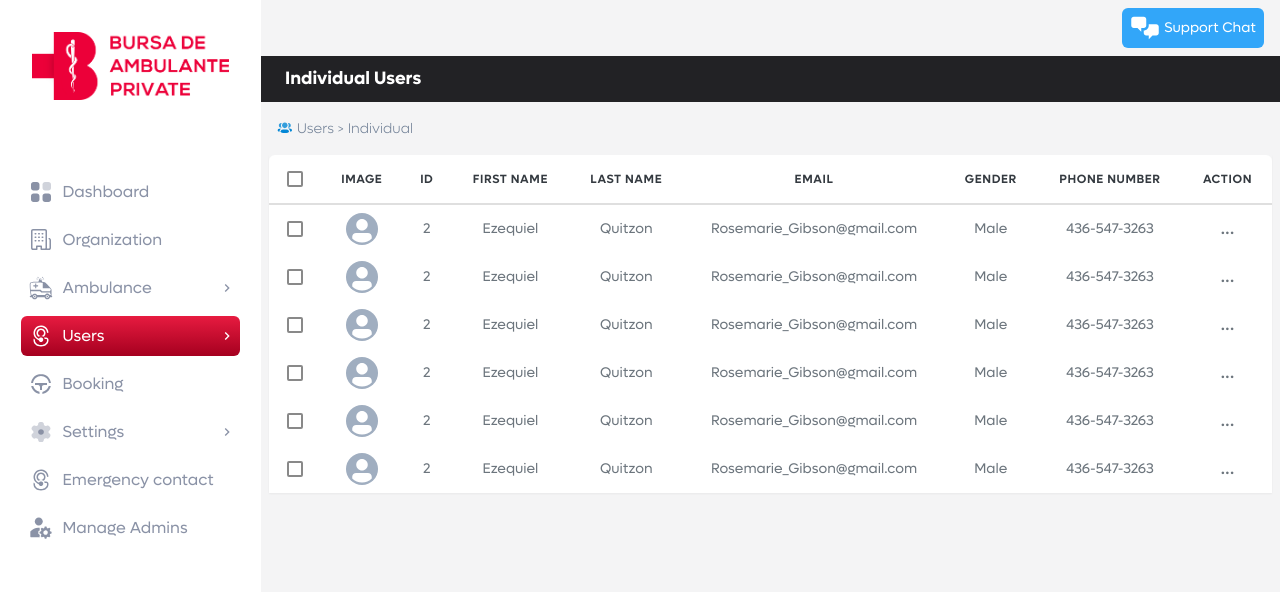
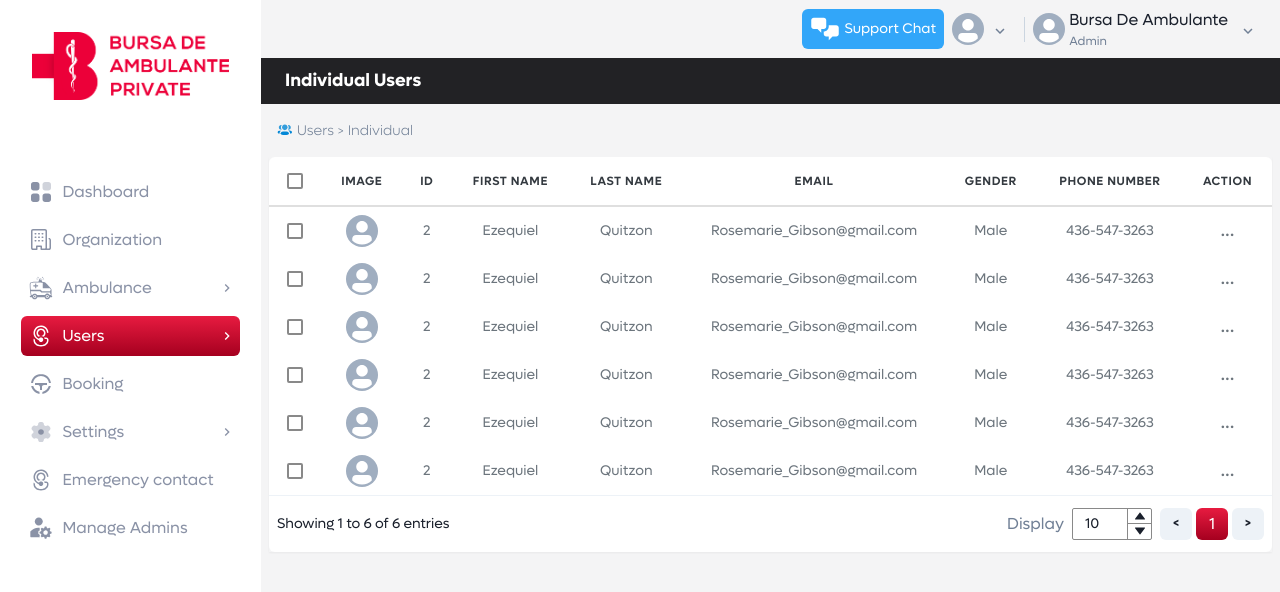
Before and after one commit to Zain-ul-din/bap-admin, a React (Vite) app: page /users in a window 1280 px wide. Shown: the top 592 px of the page. Built offline with nearby package versions, Linux system fonts and the light colour scheme.

Commit message:
added: dashboard rest of the content

```diff
--- a/src/components/layouts/DashboardLayout.tsx
+++ b/src/components/layouts/DashboardLayout.tsx
@@ -1,13 +1,16 @@
 import {
+  Avatar,
   Box,
   Button,
   ButtonProps,
   Collapse,
   Flex,
   Image,
+  Stack,
   useDisclosure,
   useMediaQuery,
   useTimeout,
+  Text,
 } from '@chakra-ui/react';
 import { ReactNode, useEffect, useState } from 'react';
 import OrganizationIcon from '../icons/OrganizationIcon';
@@ -21,7 +24,7 @@ import SettingIcons from '../icons/SettingsIcon';
 import CategoryIcon from '../icons/CategoryIcon';
 import FluentSupportIcon from '../icons/FluentSupportIcon';
 import ChatIcon from '../icons/ChatIcon';
-import { ChevronRightIcon, CloseIcon, HamburgerIcon } from '@chakra-ui/icons';
+import { ChevronDownIcon, ChevronRightIcon, CloseIcon, HamburgerIcon } from '@chakra-ui/icons';
 import { useLocation, Link } from 'react-router-dom';
 import ManageIcons from '../icons/ManageIcon';
 
@@ -66,7 +69,7 @@ export default function DashboardLayout({ children }: { children?: ReactNode })
         overflowY={'auto'}
       >
         {/* top header */}
-        <Flex w={'100%'} p={'1rem'} py={2}>
+        <Flex w={'100%'} p={'1rem'} py={2} gap={2} alignItems={'center'}>
           {isMdScreen && (
             <Button colorScheme="red" onClick={() => setIsOpen(true)}>
               <HamburgerIcon />
@@ -79,9 +82,35 @@ export default function DashboardLayout({ children }: { children?: ReactNode })
                   marginRight: '4px',
                 }}
               />
-              Support Chat
+              {!isMdScreen && 'Support Chat'}
             </Button>
           </Link>
+
+          <Flex alignItems={'center'}>
+            <Avatar size={'sm'} />
+            <Button size={'sm'} variant={'unstyled'} color={'gray.500'}>
+              <ChevronDownIcon fontWeight={'bold'} fontSize={'lg'} />
+            </Button>
+          </Flex>
+
+          <Flex w={'1px'} h={'25px'} bg={'gray.300'}></Flex>
+
+          <Flex alignItems={'center'} gap={1}>
+            <Avatar size={'sm'} />
+            {!isMdScreen && (
+              <Stack spacing={'-6px'}>
+                <Text fontWeight={'normal'} fontSize={'md'}>
+                  Bursa De Ambulante
+                </Text>
+                <Text color={'gray.500'} fontSize={'xs'}>
+                  Admin
+                </Text>
+              </Stack>
+            )}
+            <Button size={'sm'} variant={'unstyled'} color={'gray.500'}>
+              <ChevronDownIcon fontWeight={'bold'} fontSize={'lg'} />
+            </Button>
+          </Flex>
         </Flex>
         {children}
       </Flex>
--- a/src/components/shared/PaginationTable.tsx
+++ b/src/components/shared/PaginationTable.tsx
@@ -1,4 +1,16 @@
-import { Flex, FlexProps, Table, TableContainer } from '@chakra-ui/react';
+import {
+  Button,
+  Flex,
+  FlexProps,
+  NumberDecrementStepper,
+  NumberIncrementStepper,
+  NumberInput,
+  NumberInputField,
+  NumberInputStepper,
+  Table,
+  TableContainer,
+  Text,
+} from '@chakra-ui/react';
 
 interface PaginationTableProps extends FlexProps {}
 
@@ -9,6 +21,44 @@ export default function PaginationTable({ children, ...rest }: PaginationTablePr
         <Table variant={'pagination'} size={'sm'} w={'100%'} overflow="auto" maxW="100%">
           {children}
         </Table>
+        <Flex py={3} px={2} borderTop={'1px solid'} borderColor={'gray.100'} alignItems={'center'} gap={4} w={'full'}>
+          <Text fontSize={'sm'}>Showing 1 to 6 of 6 entries</Text>
+          <Flex alignItems={'center'} ml={'auto'} gap={2}>
+            <Flex alignItems={'center'} gap={2}>
+              <Text color={'gray.500'}>Display</Text>
+              <NumberInput size="sm" maxW={20} defaultValue={10} min={1} rounded={'md'}>
+                <NumberInputField />
+                <NumberInputStepper>
+                  <NumberIncrementStepper />
+                  <NumberDecrementStepper />
+                </NumberInputStepper>
+              </NumberInput>
+            </Flex>
+            <Flex gap={1}>
+              <Button
+                size={'sm'}
+                colorScheme="gray"
+                _hover={{
+                  bg: 'gray.50',
+                }}
+              >
+                {'<'}
+              </Button>
+              <Button size={'sm'} variant={'red'}>
+                {'1'}
+              </Button>
+              <Button
+                size={'sm'}
+                colorScheme="gray"
+                _hover={{
+                  bg: 'gray.50',
+                }}
+              >
+                {'>'}
+              </Button>
+            </Flex>
+          </Flex>
+        </Flex>
       </TableContainer>
     </Flex>
   );
```
